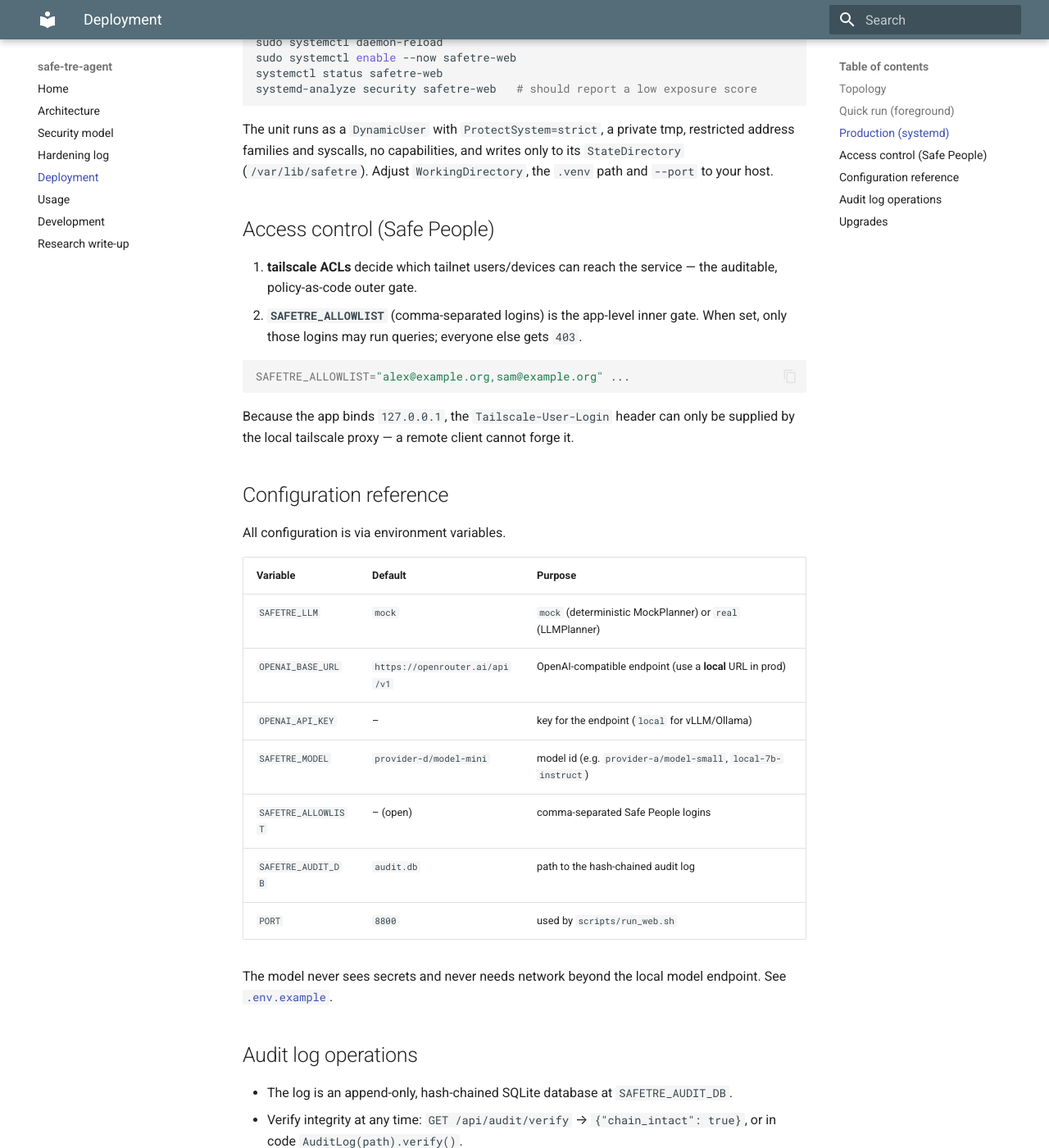
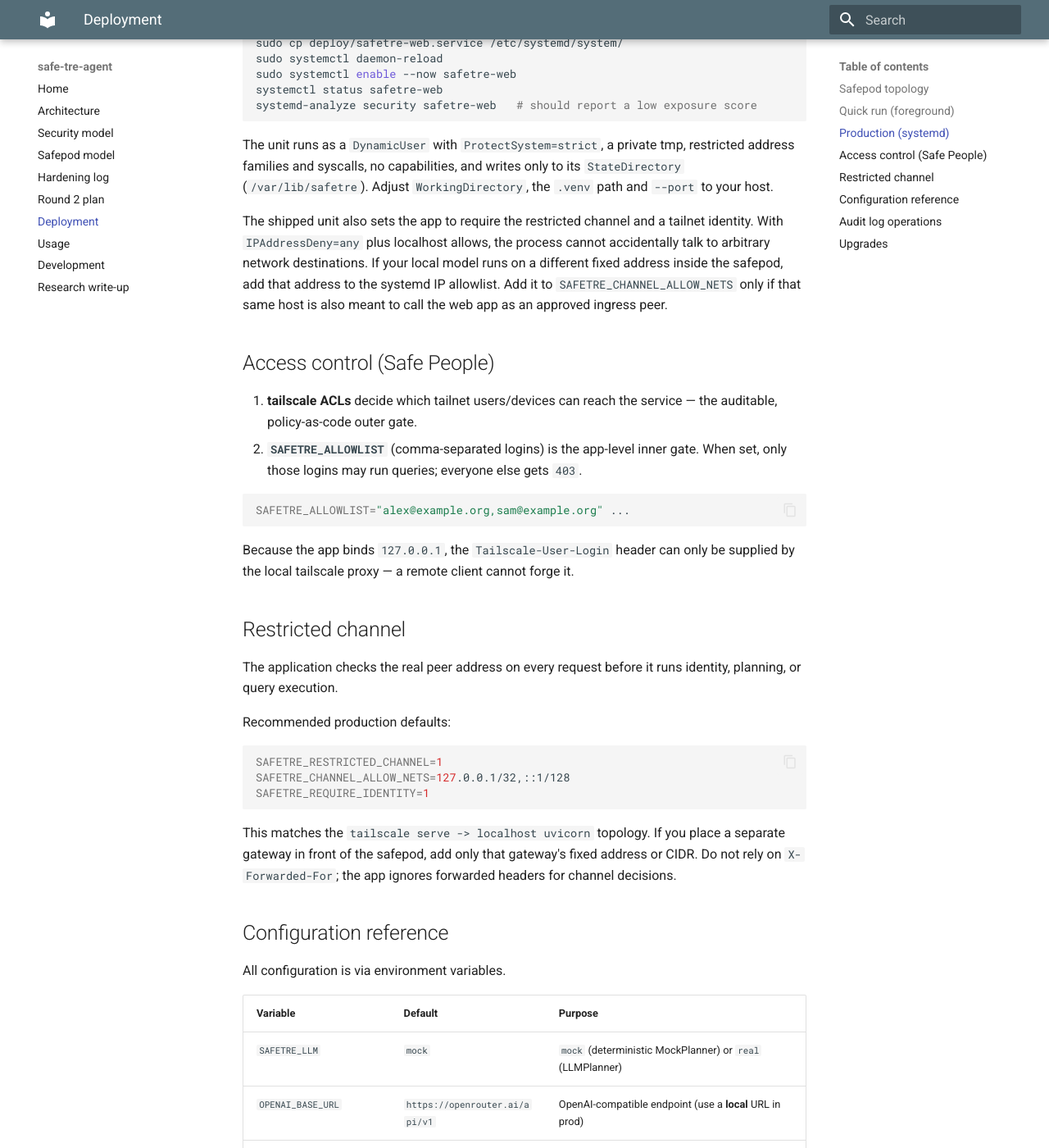
Before and after one commit to wadelab/safe-tre-agent, an MkDocs documentation site: the page built from docs/deployment.md, in a window 1280 px wide and 1400 px high, scrolled down 1082 px. Shown: the whole window at 82% size. Built offline with MkDocs 1.6.1 and Material for MkDocs 9.7.7, drawn with Linux system fonts in a browser that asks for light colours; some of the changed text lies outside the part shown.

````diff
--- a/docs/deployment.md
+++ b/docs/deployment.md
@@ -1,24 +1,26 @@
 # Deployment
 
-Target: a single host (e.g. `d2-1`) serving the interface to a **tailnet** only —
-no public internet. The host binds `127.0.0.1`; `tailscale serve` provides TLS and
-the authenticated identity.
+Target: a single host (e.g. `d2-1`) inside a **safepod**: data and server are
+physically controlled, and researchers communicate only through a restricted
+channel. There is no public internet path to the app. The host binds
+`127.0.0.1`; `tailscale serve` provides TLS and the authenticated identity.
 
-## Topology
+## Safepod topology
 
 ```mermaid
 flowchart LR
-    subgraph TN["🔐 tailnet (no public internet)"]
+    subgraph TN["restricted channel"]
         U1["laptop"] -.-> TS
         U2["phone"] -.-> TS
     end
-    subgraph D2["d2-1"]
+    subgraph D2["safepod: d2-1"]
         TS["tailscale serve<br/>HTTPS + identity header"] --> APP["uvicorn :8800<br/>127.0.0.1 only"]
         APP --> ENG["DuckDB (read-only)"]
-        DATA[("synthetic data")] -. load .- ENG
+        DATA[("row-level data")] -. load .- ENG
         APP --> LLM["local model<br/>vLLM / Ollama"]
         APP --> LOG[("audit log<br/>/var/lib/safetre")]
     end
+    LOG -. anchor .-> ANCHOR["off-pod audit anchor"]
     style D2 fill:#eef6ff,stroke:#164e75,color:#17202A
     style TN fill:#f6f8fb,stroke:#64748b,color:#17202A
     style DATA fill:#fdeaea,stroke:#c62828,color:#17202A
@@ -37,6 +39,9 @@ Then expose to the tailnet:
 tailscale serve --bg 8800
 # -> https://d2-1.<tailnet>.ts.net   (TLS terminated by tailscale; identity header injected)
 ```
+
+For real data, use the production settings below rather than the foreground
+command.
 
 ## Production (systemd)
 
@@ -58,6 +63,13 @@ restricted address families and syscalls, no capabilities, and writes only to it
 `StateDirectory` (`/var/lib/safetre`). Adjust `WorkingDirectory`, the `.venv`
 path and `--port` to your host.
 
+The shipped unit also sets the app to require the restricted channel and a
+tailnet identity. With `IPAddressDeny=any` plus localhost allows, the process
+cannot accidentally talk to arbitrary network destinations. If your local model
+runs on a different fixed address inside the safepod, add that address to the
+systemd IP allowlist. Add it to `SAFETRE_CHANNEL_ALLOW_NETS` only if that same
+host is also meant to call the web app as an approved ingress peer.
+
 ## Access control (Safe People)
 
 1. **tailscale ACLs** decide which tailnet users/devices can reach the service —
@@ -72,6 +84,24 @@ SAFETRE_ALLOWLIST="alex@example.org,sam@example.org" ...
 Because the app binds `127.0.0.1`, the `Tailscale-User-Login` header can only be
 supplied by the local tailscale proxy — a remote client cannot forge it.
 
+## Restricted channel
+
+The application checks the real peer address on every request before it runs
+identity, planning, or query execution.
+
+Recommended production defaults:
+
+```bash
+SAFETRE_RESTRICTED_CHANNEL=1
+SAFETRE_CHANNEL_ALLOW_NETS=127.0.0.1/32,::1/128
+SAFETRE_REQUIRE_IDENTITY=1
+```
+
+This matches the `tailscale serve -> localhost uvicorn` topology. If you place a
+separate gateway in front of the safepod, add only that gateway's fixed address
+or CIDR. Do not rely on `X-Forwarded-For`; the app ignores forwarded headers for
+channel decisions.
+
 ## Configuration reference
 
 All configuration is via environment variables.
@@ -83,7 +113,11 @@ All configuration is via environment variables.
 | `OPENAI_API_KEY` | – | key for the endpoint (`local` for vLLM/Ollama) |
 | `SAFETRE_MODEL` | `provider-d/model-mini` | model id (e.g. `provider-a/model-small`, `local-7b-instruct`) |
 | `SAFETRE_ALLOWLIST` | – (open) | comma-separated Safe People logins |
+| `SAFETRE_REQUIRE_IDENTITY` | unset | set `1` in production to deny requests without tailnet identity |
+| `SAFETRE_RESTRICTED_CHANNEL` | `1` | reject requests outside the approved channel unless set to `0` |
+| `SAFETRE_CHANNEL_ALLOW_NETS` | `127.0.0.1/32,::1/128` | comma-separated CIDRs allowed to reach the app |
 | `SAFETRE_AUDIT_DB` | `audit.db` | path to the hash-chained audit log |
+| `SAFETRE_AUDIT_KEY` | generated dev key | HMAC key; provide from an off-box secret in production |
 | `PORT` | `8800` | used by `scripts/run_web.sh` |
 
 The model never sees secrets and never needs network beyond the local model
@@ -108,3 +142,7 @@ sudo systemctl restart safetre-web
 
 Run the test suite (`uv run pytest -q`) and `systemd-analyze security` after any
 change that touches the request path or the unit file.
+
+See [Safepod model](safepod.md) for the physical controls around the host:
+locked enclosure, tamper evidence, disk encryption, port/radio disablement,
+maintenance logging, and off-pod audit anchoring.
--- a/mkdocs.yml
+++ b/mkdocs.yml
@@ -32,7 +32,9 @@ nav:
   - Home: index.md
   - Architecture: architecture.md
   - Security model: security.md
+  - Safepod model: safepod.md
   - Hardening log: hardening-log.md
+  - Round 2 plan: round2-plan.md
   - Deployment: deployment.md
   - Usage: usage.md
   - Development: development.md
````
Also changed, not shown: README.md (+10 -4 lines), docs/hardening-log.md (+22 -0 lines), docs/index.md (+1 -0 lines), docs/round2-plan.md (added, +160 -0 lines), docs/safepod.md (added, +109 -0 lines), docs/security.md (+25 -0 lines), 6 other files.
